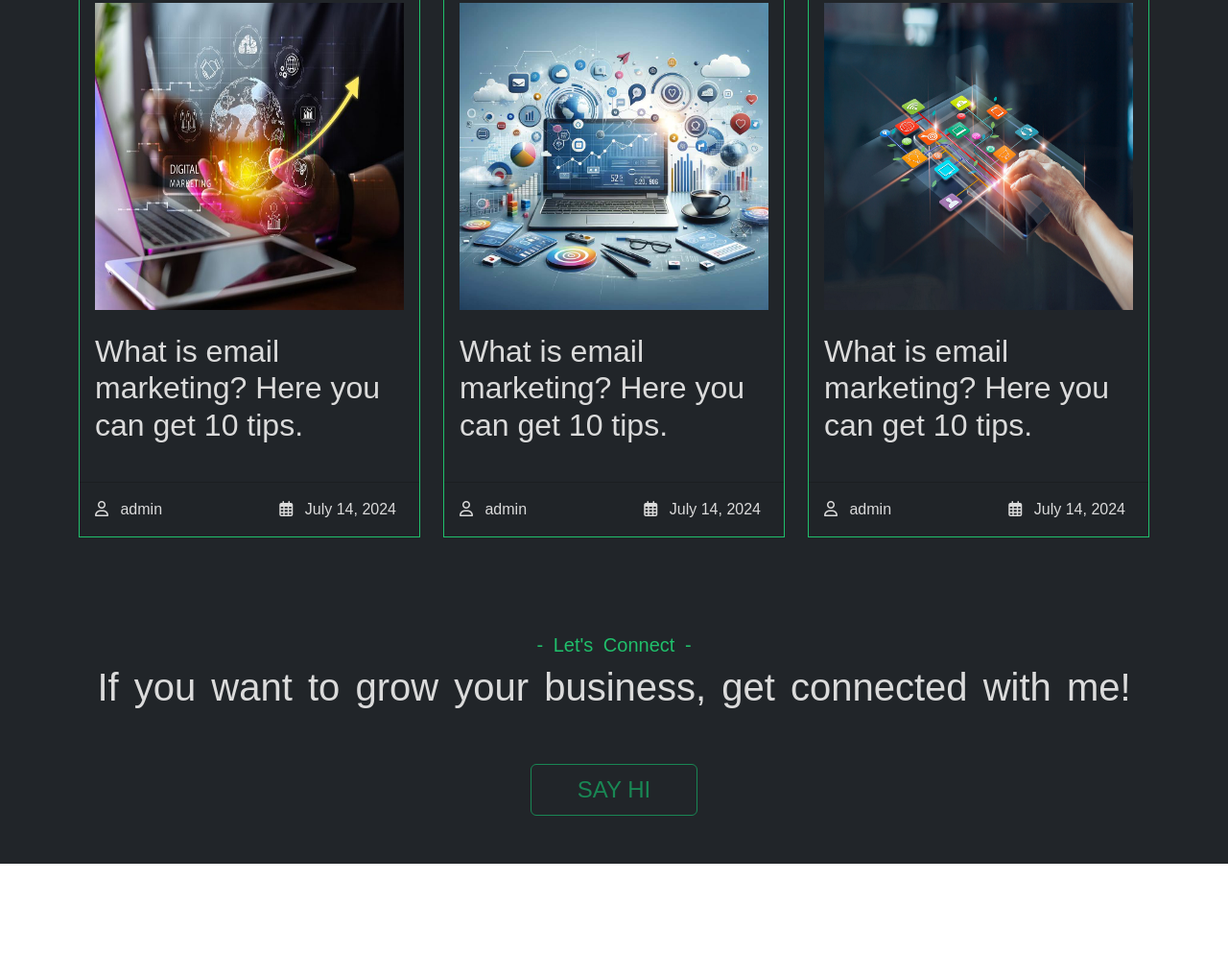
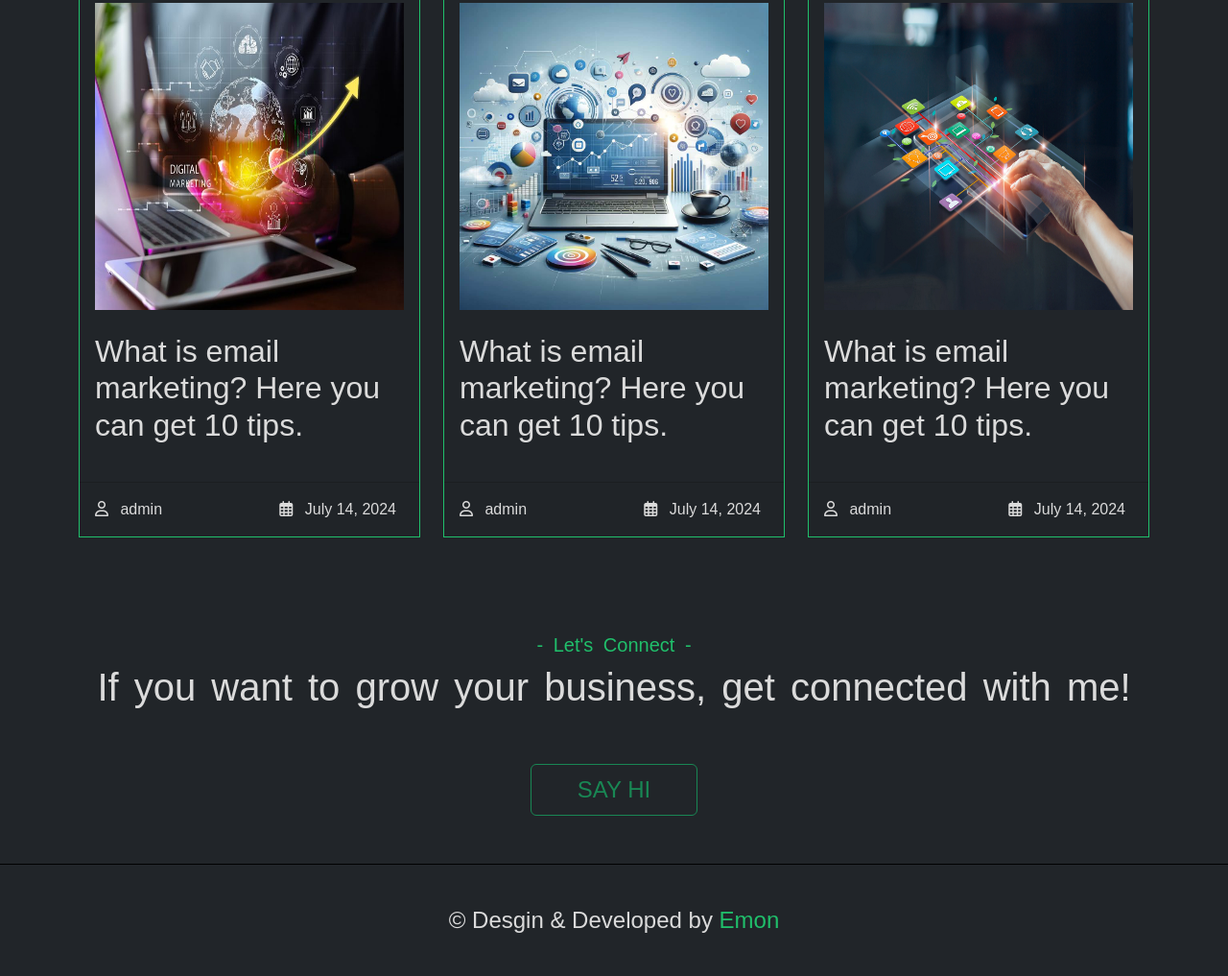
Before and after one commit to emon2021/digital-marketer-portfolio-design, a plain HTML site: page index.html in a window 1280 px wide. Shown: the part 3634-4651 px from the top of the page at 96% size. Before the commit the page ends 4534 px from the top, so only its background shows below. Drawn offline with nearby package versions, Linux system fonts and the light colour scheme; a web font is replaced by a local one.

Commit message:
footer design done as simple as i do

```diff
--- a/index.html
+++ b/index.html
@@ -875,6 +875,18 @@
      </section>
     <!-- contact.end -->
 
+    <!-- footer  -->
+     <footer id="footer" class="p-4 d-flex align-items-center justify-content-center" style="background-color: var(--default-color); border-top:1px solid black;">
+        <div class="container">
+            <div class="row">
+                <div class="col-md-12 d-flex pt-3 align-items-center justify-content-center">
+                    <p class="text-center p-0 fs-4" style="color:var(--main-text-color)">&copy; Desgin & Developed by <a href="https://emon2021.github.io/portfolio.me/" style="color: var(--main-color);" >Emon</a></p>
+                </div>
+            </div>
+        </div>
+     </footer>
+    <!-- footer.end -->
+
 
 
 
```
